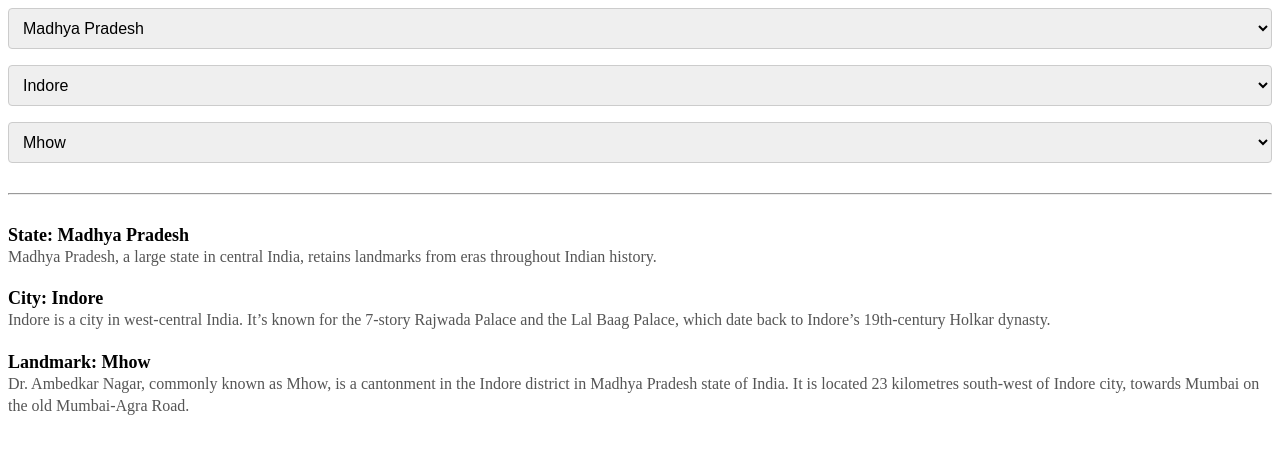
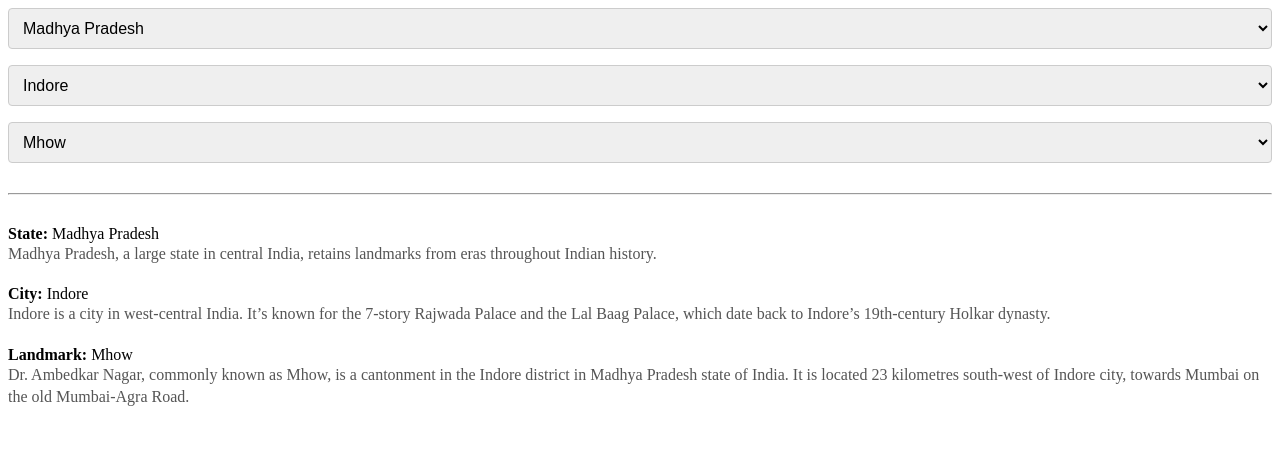
Before and after one commit to acciojob/dropdown-react-prmd04, a React app: page / in a window 1280 px wide. Shown: the top 454 px of the page. Built offline with nearby package versions, Linux system fonts and the light colour scheme.

Commit message:
testing 1

```diff
--- a/src/components/App.js
+++ b/src/components/App.js
@@ -198,15 +198,15 @@ function App() {
       <hr />
 
       {/* State Details */}
-      <div id="state-name"><strong>State:</strong> {selectedState.name}</div>
+      <div id="state-title"><strong>State:</strong> {selectedState.name}</div>
       <div id="state-description">{selectedState.description}</div>
 
       {/* City Details */}
-      <div id="city-name"><strong>City:</strong> {selectedCity.name}</div>
+      <div id="city-title"><strong>City:</strong> {selectedCity.name}</div>
       <div id="city-description">{selectedCity.description}</div>
 
       {/* Landmark Details */}
-      <div id="landmark-name"><strong>Landmark:</strong> {selectedLandmark.name}</div>
+      <div id="landmark-title"><strong>Landmark:</strong> {selectedLandmark.name}</div>
       <div id="landmark-description">{selectedLandmark.description}</div>
     </div>
 	);
```
